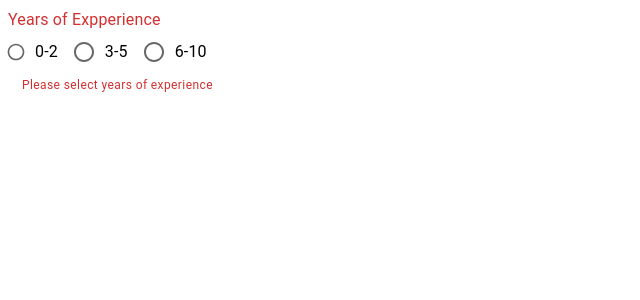
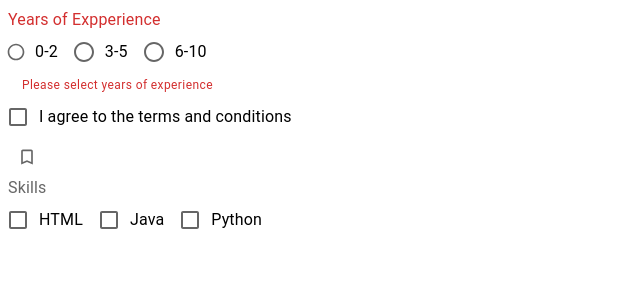
Before and after one commit to anoopmonu02/mui, a React (Vite) app in the folder MUIReactApp/: page / in a window 1280 px wide. Shown: the top 300 px of the page, without its empty margins (0-640 px from the left). Built offline with nearby package versions, Linux system fonts and the light colour scheme.

Commit message:
MUI Checkbox

```diff
--- a/MUIReactApp/src/App.jsx
+++ b/MUIReactApp/src/App.jsx
@@ -1,10 +1,12 @@
 import MuiRadioBtn from "./components/MuiRadioBtn"
+import MuiCheckbox from "./components/MuiCheckbox"
 
 function App() {
 
   return (
     <>
       <MuiRadioBtn />
+      <MuiCheckbox />
     </>
   )
 }
--- /dev/null
+++ b/MUIReactApp/src/components/MuiCheckbox.jsx
@@ -0,0 +1,60 @@
+import { Box, FormControlLabel, Checkbox, FormControl, FormLabel, FormGroup } from '@mui/material'
+import { useState } from'react'
+import BookmarkBorderIcon from '@mui/icons-material/BookmarkBorder';
+import BookmarkIcon from '@mui/icons-material/Bookmark';
+
+function MuiCheckbox() {
+    const [acceptTnc, setAcceptTnc] = useState(false)
+    const [skills, setSkills] = useState([])
+    const handleChange = (event) => {
+        setAcceptTnc(event.target.checked)
+    }
+
+    const handleChangeSkill = (event) => {
+        const index = skills.indexOf(event.target.value)
+        if(index===-1){
+            setSkills([...skills, event.target.value])
+        } else{
+            setSkills(skills.filter((skill) => skill!== event.target.value))
+        }
+    }
+
+    console.log(acceptTnc);
+    console.log(skills);
+  return (
+    <Box>
+        <Box>
+            <FormControlLabel
+            label='I agree to the terms and conditions'
+            control={<Checkbox checked={acceptTnc} onChange={handleChange}/>} />
+        </Box>
+        <Box>
+            <Checkbox
+            icon={<BookmarkBorderIcon fontSize="small" />}
+            checkedIcon={<BookmarkIcon fontSize="small" />}
+            checked={acceptTnc}
+            onChange={handleChange}
+            />
+        </Box>
+
+        <Box>
+            <FormControl>
+                <FormLabel>Skills</FormLabel>
+                <FormGroup row>
+                    <FormControlLabel
+                    control={<Checkbox value='html' checked={skills.includes('html')} onChange={handleChangeSkill}/>}
+                    label="HTML" />
+                    <FormControlLabel
+                    control={<Checkbox value='Java' checked={skills.includes('Java')} onChange={handleChangeSkill}/>}
+                    label="Java" />
+                    <FormControlLabel
+                    control={<Checkbox value='Python' checked={skills.includes('Python')} onChange={handleChangeSkill}/>}
+                    label="Python" />
+                </FormGroup>
+            </FormControl>
+        </Box>
+    </Box>
+  )
+}
+
+export default MuiCheckbox
```
